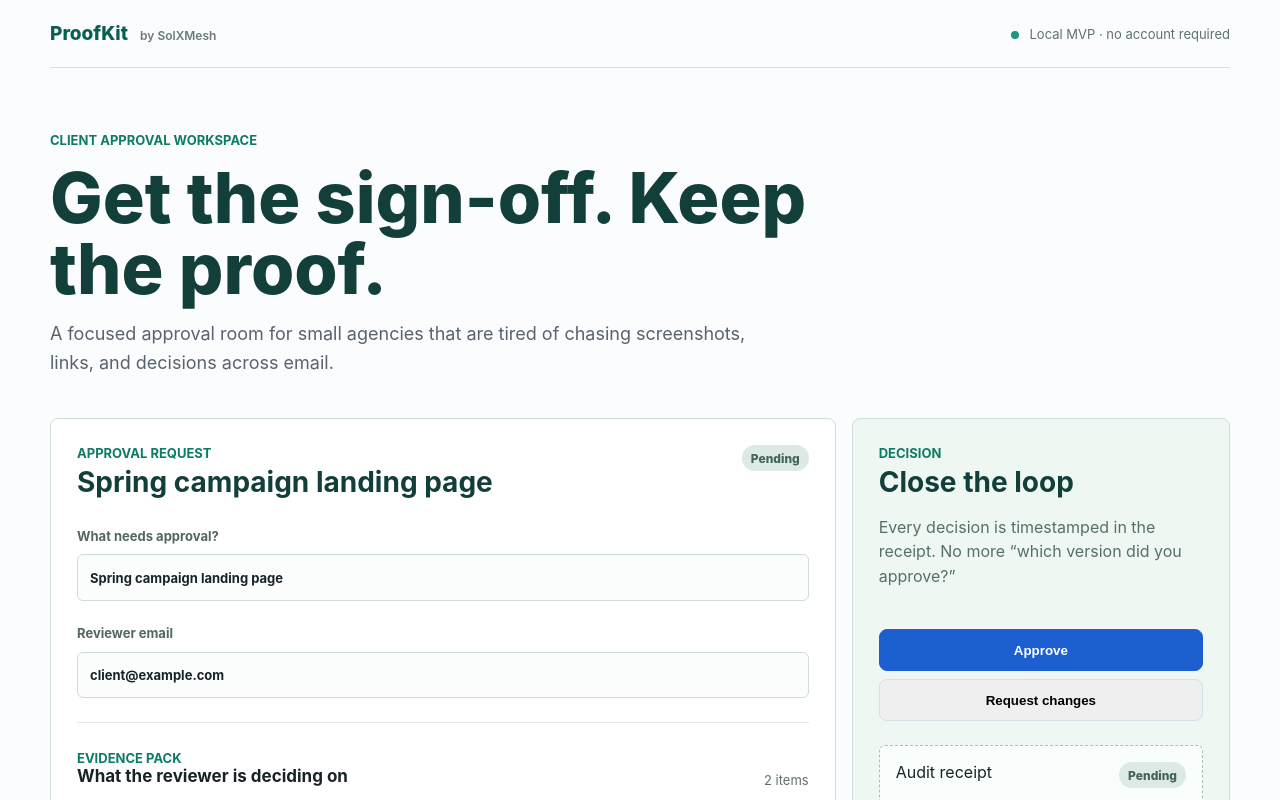
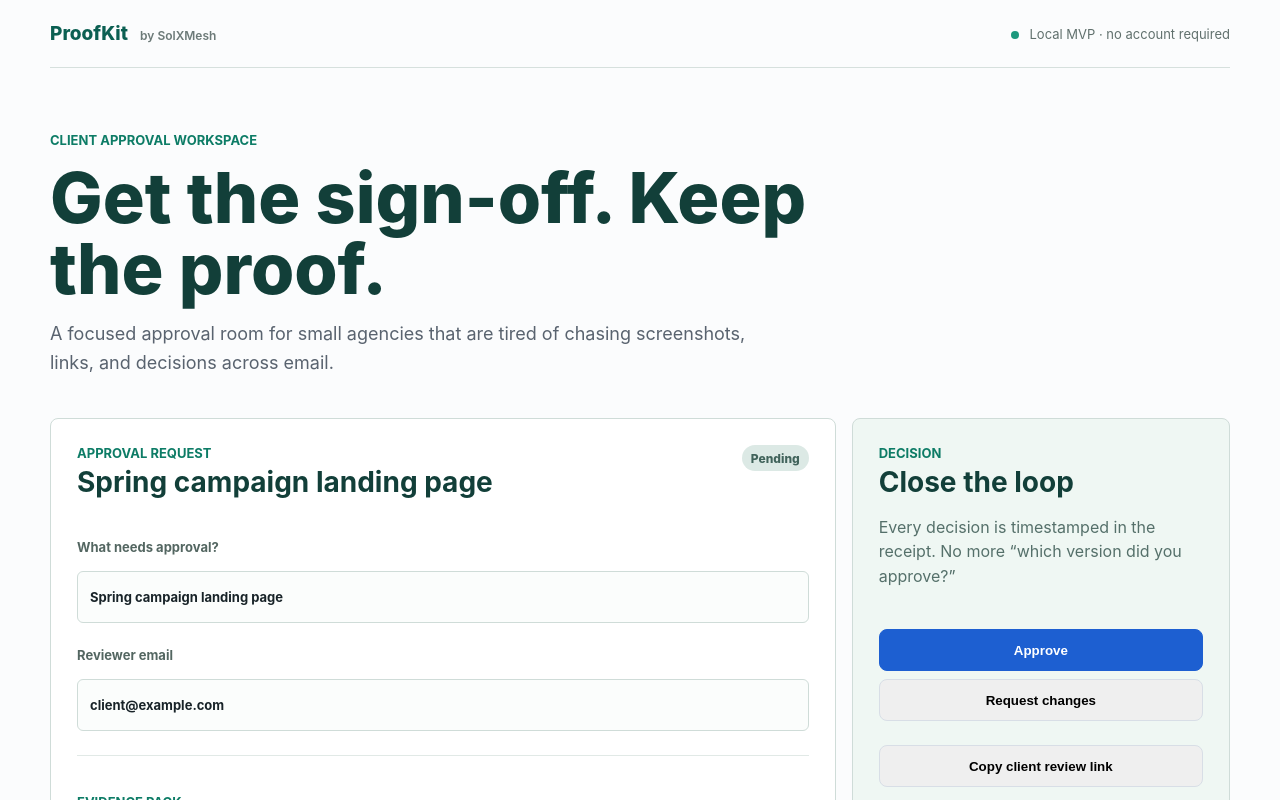
Before and after one commit to VectorMotionX1/proofkit, a Next.js app: page / in a window 1280 px wide. Shown: the top 800 px of the page. Built offline with nearby package versions, Linux system fonts and the light colour scheme.

Commit message:
feat: add shareable client review links

```diff
--- a/app/page.tsx
+++ b/app/page.tsx
@@ -1,8 +1,7 @@
 "use client";
 
-import { FormEvent, useMemo, useState } from "react";
-
-type Evidence = { id: number; label: string; detail: string };
+import { FormEvent, useEffect, useMemo, useState } from "react";
+import { decodeReviewPayload, encodeReviewPayload, Evidence, Decision } from "./proofkit-state";
 
 const starterEvidence: Evidence[] = [
   { id: 1, label: "Homepage screenshot", detail: "Uploaded 2 minutes ago" },
@@ -14,8 +13,25 @@ export default function ProofKitPage() {
   const [reviewer, setReviewer] = useState("client@example.com");
   const [evidence, setEvidence] = useState(starterEvidence);
   const [newEvidence, setNewEvidence] = useState("");
-  const [decision, setDecision] = useState<"Pending" | "Approved" | "Changes requested">("Pending");
+  const [decision, setDecision] = useState<Decision>("Pending");
   const [notice, setNotice] = useState("Draft saved locally");
+  const [reviewMode, setReviewMode] = useState(false);
+
+  useEffect(() => {
+    const shared = new URLSearchParams(window.location.search).get("share");
+    if (!shared) return;
+    const payload = decodeReviewPayload(shared);
+    if (!payload) {
+      setNotice("This review link is invalid or expired");
+      return;
+    }
+    setRequestTitle(payload.requestTitle);
+    setReviewer(payload.reviewer);
+    setEvidence(payload.evidence);
+    setDecision(payload.decision);
+    setReviewMode(true);
+    setNotice("Client review mode · changes are local to this browser");
+  }, []);
 
   const summary = useMemo(
     () =>
@@ -44,6 +60,13 @@ export default function ProofKitPage() {
     setNotice("Audit receipt copied");
   }
 
+  async function copyReviewLink() {
+    const payload = encodeReviewPayload({ requestTitle, reviewer, evidence, decision: "Pending" });
+    const link = `${window.location.origin}/?share=${encodeURIComponent(payload)}`;
+    await navigator.clipboard.writeText(link);
+    setNotice("Client review link copied");
+  }
+
   return (
     <main className="proofkitShell">
       <header className="proofkitTopbar">
@@ -60,28 +83,31 @@ export default function ProofKitPage() {
       <section className="proofkitWorkspace" aria-label="ProofKit approval workspace">
         <div className="proofkitMainPanel">
           <div className="proofkitPanelHeader">
-            <div><p className="eyebrow">Approval request</p><h2>{requestTitle || "Untitled request"}</h2></div>
+            <div><p className="eyebrow">{reviewMode ? "Client review" : "Approval request"}</p><h2>{requestTitle || "Untitled request"}</h2></div>
             <span className={`proofkitBadge ${decision === "Approved" ? "approved" : decision === "Changes requested" ? "changes" : ""}`}>{decision}</span>
           </div>
-          <label className="proofkitField"><span>What needs approval?</span><input value={requestTitle} onChange={(event) => setRequestTitle(event.target.value)} /></label>
-          <label className="proofkitField"><span>Reviewer email</span><input type="email" value={reviewer} onChange={(event) => setReviewer(event.target.value)} /></label>
+          {!reviewMode && <>
+            <label className="proofkitField"><span>What needs approval?</span><input value={requestTitle} onChange={(event) => setRequestTitle(event.target.value)} /></label>
+            <label className="proofkitField"><span>Reviewer email</span><input type="email" value={reviewer} onChange={(event) => setReviewer(event.target.value)} /></label>
+          </>}
 
           <div className="proofkitSectionHeader"><div><p className="eyebrow">Evidence pack</p><h3>What the reviewer is deciding on</h3></div><span>{evidence.length} items</span></div>
           <div className="proofkitEvidenceList">
             {evidence.map((item) => <div className="proofkitEvidence" key={item.id}><span className="evidenceIcon">↗</span><div><strong>{item.label}</strong><small>{item.detail}</small></div><button type="button" title={`Remove ${item.label}`} onClick={() => setEvidence((items) => items.filter((entry) => entry.id !== item.id))}>×</button></div>)}
           </div>
-          <form className="proofkitAddEvidence" onSubmit={addEvidence}><input aria-label="Evidence label" value={newEvidence} onChange={(event) => setNewEvidence(event.target.value)} placeholder="Add a link, screenshot, or note" /><button className="button" type="submit">Add evidence</button></form>
+          {!reviewMode && <form className="proofkitAddEvidence" onSubmit={addEvidence}><input aria-label="Evidence label" value={newEvidence} onChange={(event) => setNewEvidence(event.target.value)} placeholder="Add a link, screenshot, or note" /><button className="button" type="submit">Add evidence</button></form>}
         </div>
 
         <aside className="proofkitSidePanel">
           <div><p className="eyebrow">Decision</p><h2>Close the loop</h2><p className="sideCopy">Every decision is timestamped in the receipt. No more “which version did you approve?”</p></div>
           <div className="proofkitDecisionButtons"><button className="button primary" type="button" onClick={() => { setDecision("Approved"); setNotice("Approval recorded"); }}>Approve</button><button className="button" type="button" onClick={() => { setDecision("Changes requested"); setNotice("Changes requested"); }}>Request changes</button></div>
+          {!reviewMode && <button className="button proofkitShareButton" type="button" onClick={copyReviewLink}>Copy client review link</button>}
           <div className="proofkitReceipt"><div className="proofkitReceiptHeader"><span>Audit receipt</span><span className="proofkitBadge">{decision}</span></div><pre>{summary}</pre><button className="button" type="button" onClick={copyReceipt}>Copy receipt</button></div>
           <p className="proofkitNotice" role="status">{notice}</p>
         </aside>
       </section>
 
-      <footer className="proofkitFooter"><span>ProofKit MVP</span><span>Designed for freelancers and small agencies</span><span>Next: shareable client review link</span></footer>
+      <footer className="proofkitFooter"><span>ProofKit MVP</span><span>Designed for freelancers and small agencies</span><span>{reviewMode ? "Demo review link · no server persistence" : "Share a review link in one click"}</span></footer>
     </main>
   );
 }
--- /dev/null
+++ b/app/proofkit-state.ts
@@ -0,0 +1,31 @@
+export type Decision = "Pending" | "Approved" | "Changes requested";
+
+export type Evidence = { id: number; label: string; detail: string };
+
+export type ReviewPayload = {
+  requestTitle: string;
+  reviewer: string;
+  evidence: Evidence[];
+  decision: Decision;
+};
+
+export function encodeReviewPayload(payload: ReviewPayload) {
+  return btoa(encodeURIComponent(JSON.stringify(payload)));
+}
+
+export function decodeReviewPayload(value: string): ReviewPayload | null {
+  try {
+    const parsed = JSON.parse(decodeURIComponent(atob(value))) as ReviewPayload;
+    if (!parsed.requestTitle || !Array.isArray(parsed.evidence)) return null;
+    return {
+      requestTitle: parsed.requestTitle,
+      reviewer: parsed.reviewer || "",
+      evidence: parsed.evidence.filter((item) => item?.label).slice(0, 20),
+      decision: ["Pending", "Approved", "Changes requested"].includes(parsed.decision)
+        ? parsed.decision
+        : "Pending",
+    };
+  } catch {
+    return null;
+  }
+}
```
Also changed, not shown: 1 other file (tests, documents, lock files or other folders).
